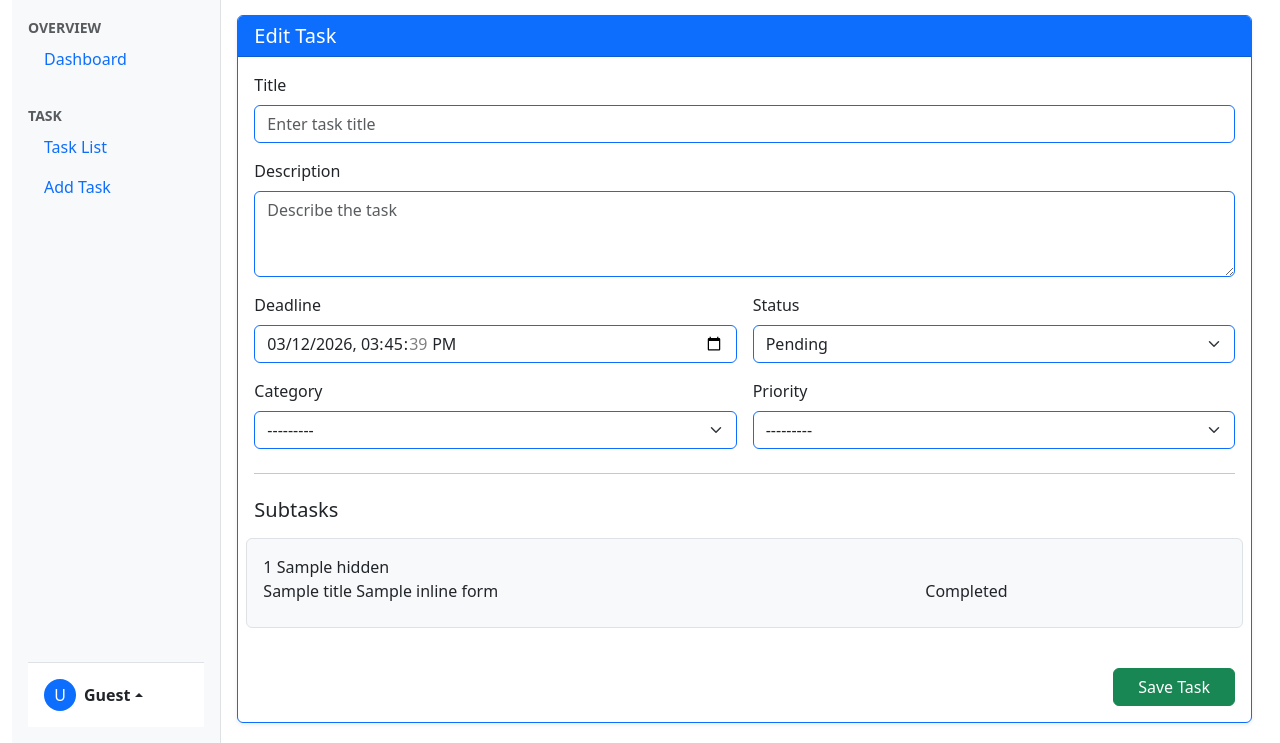
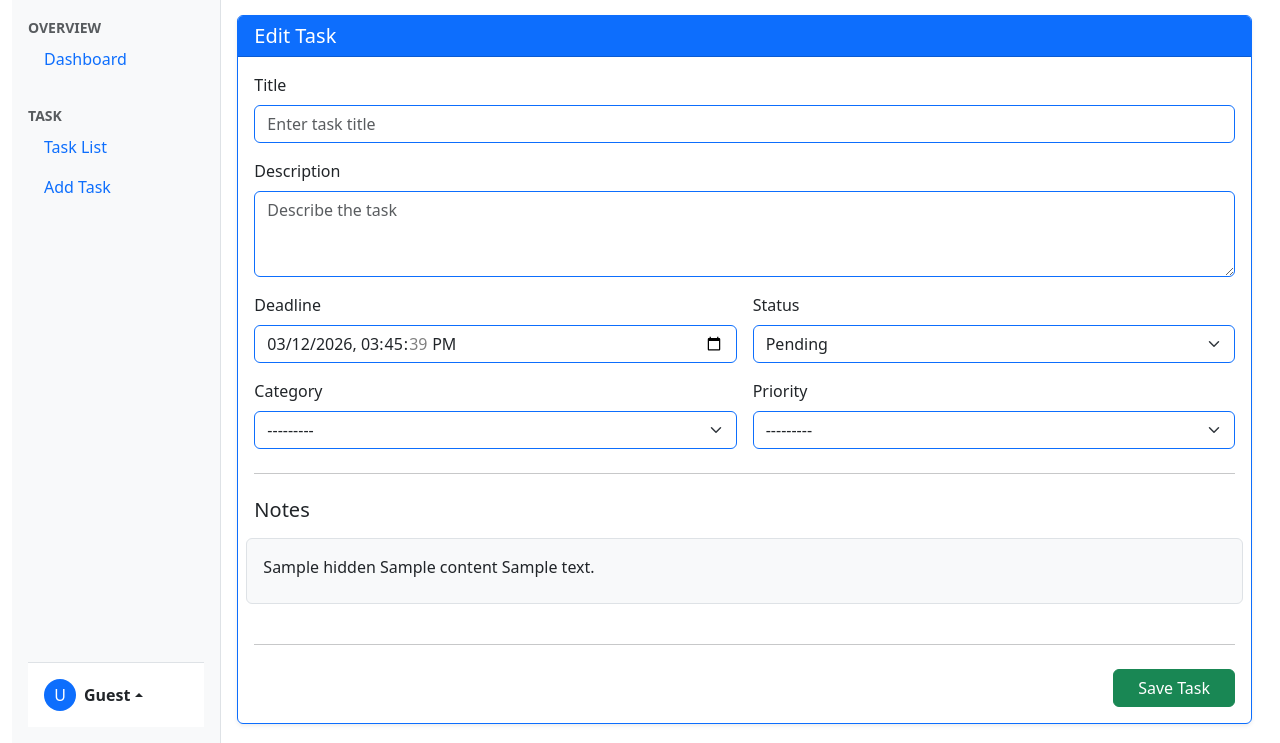
Before and after one commit to FernandezCorporate/Hangarin_Task-To-do_Manager, a Django app: template projectsite/Hangarin/templates/taskForm.html in a window 1280 px wide. Shown: the part 57-800 px from the top of the page. Run offline with Django 5.2, Linux system fonts and the light colour scheme; data comes from the database, SQL or seed files in the repository; both versions use the stored data as it was after the commit; the template is opened without the code that fills it: values that come from a table or form of the project are taken from there, most other values are stand-ins (such as "Sample title", 1, 10 or a date in 2020).

Commit message:
Notes inline for Task Create added and improved inlines renderring

```diff
--- a/projectsite/Hangarin/forms.py
+++ b/projectsite/Hangarin/forms.py
@@ -1,6 +1,6 @@
 from django.forms import ModelForm
 from django import forms
-from .models import Task, SubTask
+from .models import Task, SubTask, Note
 
 class TaskForm(ModelForm):
     class Meta:
@@ -51,3 +51,15 @@
                 'class': 'form-select border border-primary'
             })
         }
+
+class NoteForm(ModelForm):
+    class Meta:
+        model = Note
+        fields = ['content']
+        widgets = {
+            'content': forms.Textarea(attrs={
+                'class': 'form-control border border-primary',
+                'rows': 3,
+                'placeholder': 'Add a note'
+            })
+        }
--- a/projectsite/Hangarin/templates/taskForm.html
+++ b/projectsite/Hangarin/templates/taskForm.html
@@ -6,6 +6,7 @@
 {% endblock %}
 
 {% block content %}
+
 <div class="container-fluid">
     <div class="row h-100">
         <div class="col-12 scroll-column p-3">
@@ -21,6 +22,7 @@
                                 <label class="form-label">Title</label>
                                 {{ form.title }}
                             </div>
+
                             <div class="col-12">
                                 <label class="form-label">Description</label>
                                 {{ form.description }}
@@ -47,49 +49,59 @@
                             </div>
                         </div>
                         <hr class="my-4">
+                        {% for formset in inlines %}
+                            {% if formset.prefix == "subtask_set" %}
                                 <h5 class="mb-3">Subtasks</h5>
+                            {% else %}
+                                <h5 class="mb-3">Notes</h5>
+                            {% endif %}
 
-                        {% for formset in inlines %}
                             {{ formset.management_form }}
                             {{ formset.non_form_errors }}
 
                             <div class="row g-3">
+
                                 {% for inline_form in formset %}
                                 <div class="col-12 border rounded p-3 mb-3 bg-light">
-                                        {{ inline_form.id }}
+
                                     {% for hidden in inline_form.hidden_fields %}
                                         {{ hidden }}
                                     {% endfor %}
+
+                                    {% if formset.prefix == "subtask_set" %}
 
                                         <div class="row">
                                             <div class="col-md-8">
                                                 <label class="form-label">{{ inline_form.title.label }}</label>
                                                 {{ inline_form.title }}
-                                                {{ inline_form.title.errors }}
                                             </div>
 
                                             <div class="col-md-4">
                                                 <label class="form-label">{{ inline_form.status.label }}</label>
                                                 {{ inline_form.status }}
-                                                {{ inline_form.status.errors }}
                                             </div>
                                         </div>
 
-                                        {% if formset.can_delete and inline_form.instance.pk %}
-                                            <div class="form-check mt-2">
-                                                {{ inline_form.DELETE }}
-                                                <label class="form-check-label text-danger">Delete Subtask</label>
-                                            </div>
+                                    {% else %}
+
+                                        <label class="form-label">{{ inline_form.content.label }}</label>
+                                        {{ inline_form.content }}
+
                                     {% endif %}
+
                                 </div>
                                 {% endfor %}
+
                             </div>
+
+                            <hr class="my-4">
                         {% endfor %}
                         <div class="mt-4 d-flex justify-content-end">
                             <button type="submit" class="btn btn-success px-4">
                                 Save Task
                             </button>
                         </div>
+
                     </form>
                 </div>
             </div>
```
Also changed, not shown: projectsite/Hangarin/views.py (+14 -4 lines), projectsite/db.sqlite3. Lines whose indentation alone changed are shown as unchanged.
